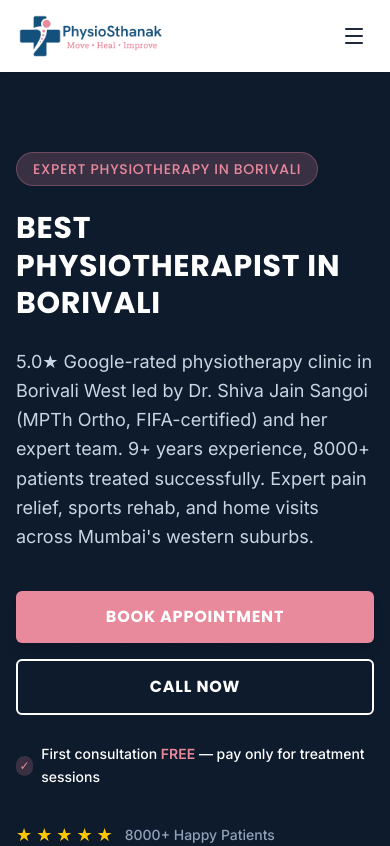
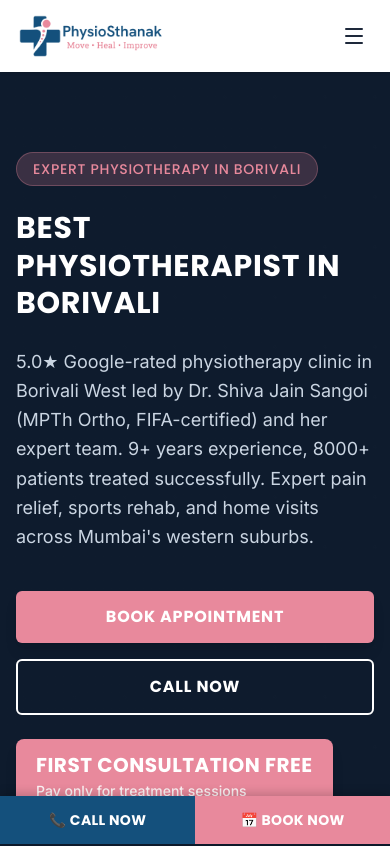
Before and after one commit to KaranSangoi/physiosthanak, a Next.js app: page / in a window 390 px wide. Shown: the top 846 px of the page. Built offline with nearby package versions, Linux system fonts and the light colour scheme.

Commit message:
Landing page changes

```diff
--- a/src/app/layout.tsx
+++ b/src/app/layout.tsx
@@ -5,6 +5,7 @@ import './globals.css';
 import Header from '@/components/layout/Header';
 import Footer from '@/components/layout/Footer';
 import AnalyticsEvents from '@/components/AnalyticsEvents';
+import StickyCallBar from '@/components/layout/StickyCallBar';
 import { siteConfig } from '@/data/site-config';
 
 const poppins = Poppins({
@@ -232,6 +233,7 @@ export default function RootLayout({
           {children}
         </main>
         <Footer />
+        <StickyCallBar />
 
         {/* Google Analytics (GA4) — loaded after page is interactive, not render-blocking */}
         <Script
--- a/src/app/page.tsx
+++ b/src/app/page.tsx
@@ -107,7 +107,7 @@ const aboutPoints: WhyPoint[] = [
   {
     title: "Comprehensive Services",
     description:
-      "Offers 11+ specialized physiotherapy services covering pain management to sports injuries.",
+      "Offers 12 specialized physiotherapy services covering pain management to sports injuries.",
   },
 ];
 
@@ -133,7 +133,7 @@ const homeFaqs = [
   {
     question: "What conditions can physiotherapy treat?",
     answer:
-      "Physiotherapy treats a wide range of conditions including back pain, neck pain, sports injuries, post-surgery recovery, neurological conditions, arthritis, and mobility issues. We offer specialized treatment for 11+ different categories of physiotherapy services.",
+      "Physiotherapy treats a wide range of conditions including back pain, neck pain, sports injuries, post-surgery recovery, neurological conditions, arthritis, and mobility issues. We offer specialized treatment for 12 different categories of physiotherapy services.",
   },
   {
     question: "How long does a physiotherapy session last?",
--- /dev/null
+++ b/src/components/layout/StickyCallBar.tsx
@@ -0,0 +1,28 @@
+const BOOKING_URL = 'https://topmate.io/dr_shiva_jain_sangoi/1995923';
+
+// Mobile-only sticky action bar — most ad traffic is mobile, and a
+// thumb-reachable Call/Book bar removes the biggest conversion friction.
+export default function StickyCallBar() {
+  return (
+    <>
+      {/* Spacer so the fixed bar never covers footer content on mobile */}
+      <div className="h-14 md:hidden" aria-hidden="true" />
+      <div className="fixed bottom-0 inset-x-0 z-50 grid grid-cols-2 md:hidden shadow-[0_-2px_10px_rgba(0,0,0,0.2)]">
+        <a
+          href="tel:+919324254297"
+          className="flex items-center justify-center gap-2 bg-[#14507c] text-white py-3.5 font-heading font-bold uppercase tracking-wide text-sm"
+        >
+          📞 Call Now
+        </a>
+        <a
+          href={BOOKING_URL}
+          target="_blank"
+          rel="noopener noreferrer"
+          className="flex items-center justify-center gap-2 bg-accent-pink text-white py-3.5 font-heading font-bold uppercase tracking-wide text-sm"
+        >
+          📅 Book Now
+        </a>
+      </div>
+    </>
+  );
+}
--- a/src/components/sections/HeroSection.tsx
+++ b/src/components/sections/HeroSection.tsx
@@ -98,12 +98,14 @@ export default function HeroSection({
             </div>
 
             {/* Free consultation promise — matches Google Ads messaging */}
-            <p className="flex items-center gap-2 text-sm font-medium text-white pt-1">
-              <span className="inline-flex items-center justify-center w-5 h-5 rounded-full bg-accent-pink/20 text-accent-pink text-xs">✓</span>
-              <span>
-                First consultation <span className="text-accent-pink font-semibold">FREE</span> — pay only for treatment sessions
+            <div className="inline-block bg-accent-pink rounded-lg px-5 py-3 shadow-lg">
+              <span className="block text-xl sm:text-2xl font-heading font-extrabold text-white uppercase tracking-wide">
+                First Consultation FREE
               </span>
-            </p>
+              <span className="block text-sm font-medium text-white/90 mt-0.5">
+                Pay only for treatment sessions
+              </span>
+            </div>
 
             {/* Social proof */}
             {isHome && (
```
